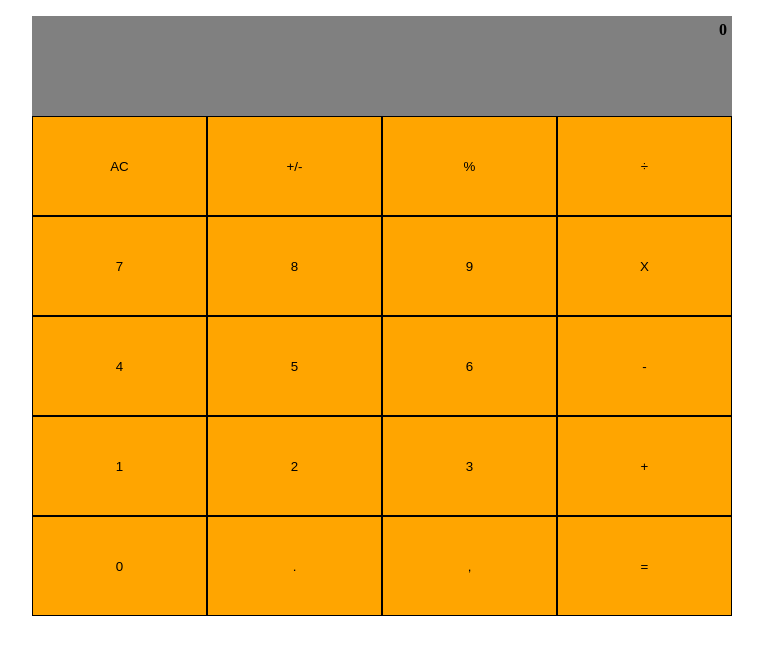
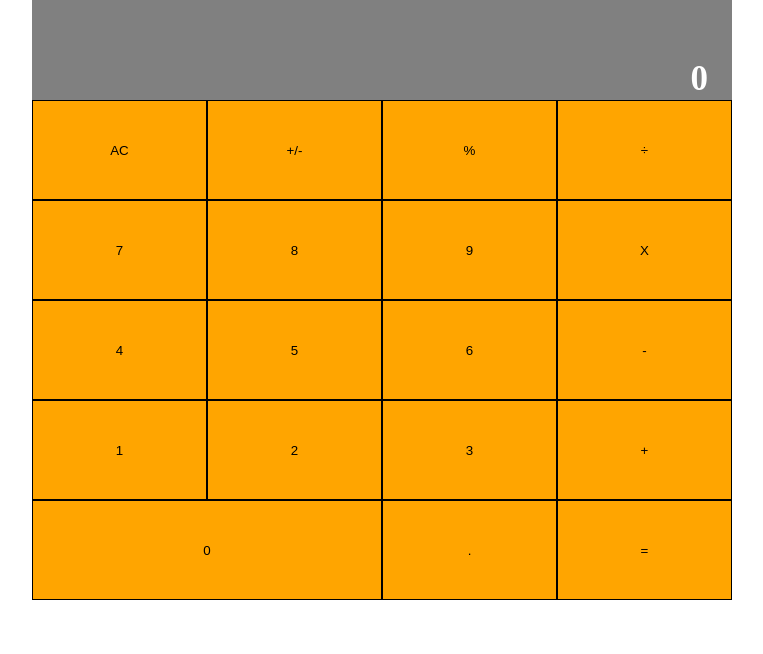
Before and after one commit to expjazz/react_calculator, a React (Create React App) app: page / in a window 1280 px wide. Shown: the top 654 px of the page, without its empty margins (258-1021 px from the left). Built offline with nearby package versions, Linux system fonts and the light colour scheme.

Commit message:
add final stylings

```diff
--- a/src/components/App.js
+++ b/src/components/App.js
@@ -7,6 +7,10 @@ import ButtonPannel from './ButtonPannel';
 const StyledCalculator = styled.div`
   width: 700px;
   margin: auto;
+  display: "flex";
+  flex-direction: "column";
+  flex-wrap: "wrap";
+
 `;
 
 function App() {
--- a/src/components/ButtonPannel.js
+++ b/src/components/ButtonPannel.js
@@ -38,9 +38,8 @@ export default function ButtonPannel() {
         <Button name="+" />
       </div>
       <div className="row rowFive">
-        <Button name="0" />
+        <Button name="0" wide />
         <Button name="." />
-        <Button name="," />
         <Button name="=" />
       </div>
     </StyledButtomPanel>
--- a/src/components/Display.js
+++ b/src/components/Display.js
@@ -7,10 +7,14 @@ export default function Display(props) {
   const StyledDisplay = styled.div`
     background: gray;
     height: 100px;
+    display: flex;
+    justify-content: flex-end;
     p {
       font-weight: bold;
-      padding: 5px;
+      padding: 1.5rem;
       text-align: right;
+      font-size: 35px;
+      color: white;
     }
   `;
   return (
```
